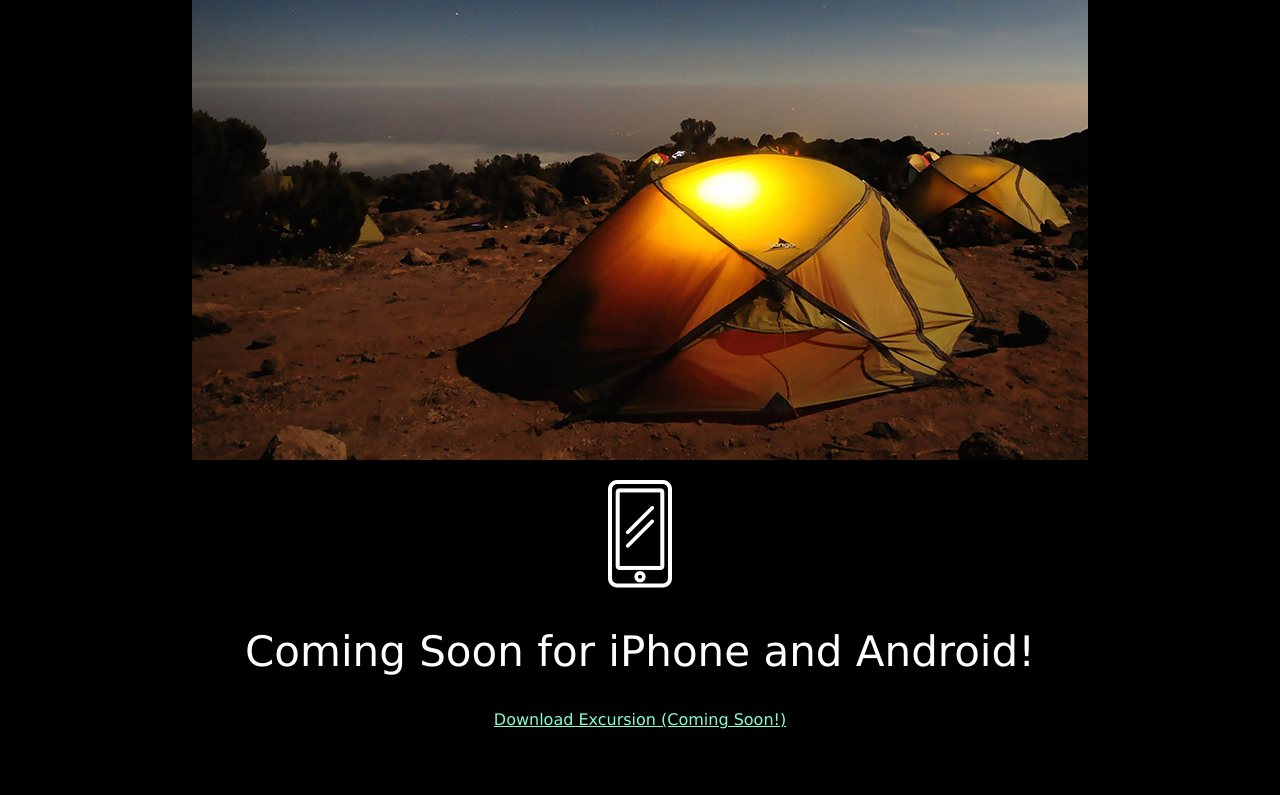
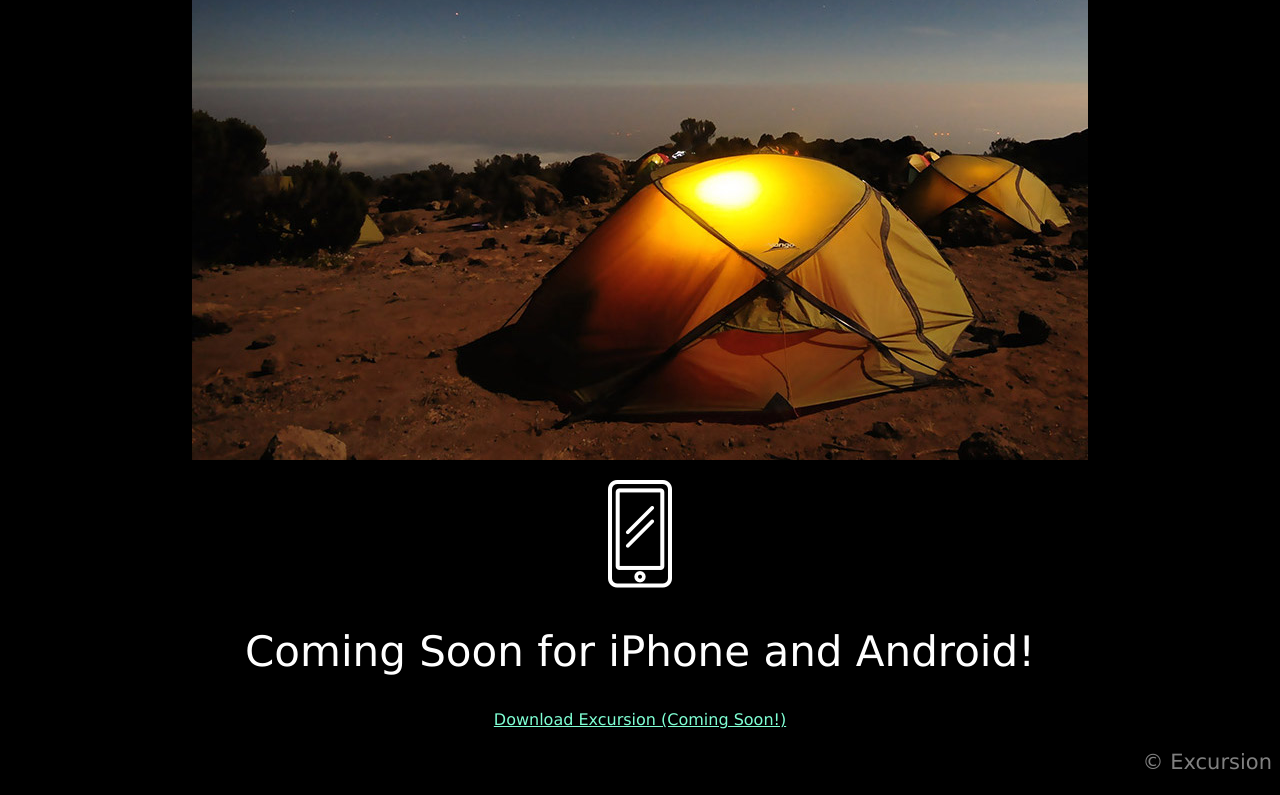
Before and after one commit to nirajnad/excursion, a plain HTML site: page index.html in a window 1280 px wide. Shown: the part 552-1347 px from the top of the page. Before the commit the page ends 1297 px from the top, so only its background shows below. Drawn offline with Linux system fonts and the light colour scheme.

Commit message:
final push

```diff
--- a/index.html
+++ b/index.html
@@ -17,5 +17,6 @@
     <p><img src="./resources/images/Cellphone-Image.png" alt=""></p>
     <h2 class="header--secondary">Coming Soon for iPhone and Android!</h2>
     <p><a class="link--cta" href="#">Download Excursion (Coming Soon!)</a></p>
+    <p class="footer--copyright">© Excursion</p>
 </body>
 </html>
--- a/resources/css/style.css
+++ b/resources/css/style.css
@@ -27,3 +27,9 @@ body {
     font-size: 16px;
     color: aquamarine;
 }
+
+.footer--copyright {
+    font-size: 21px;
+    color: grey;
+    text-align: right;
+}
```
